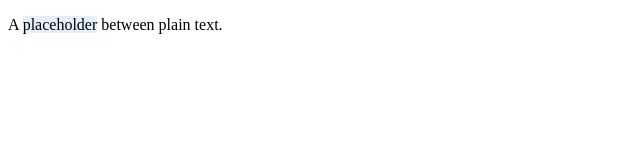
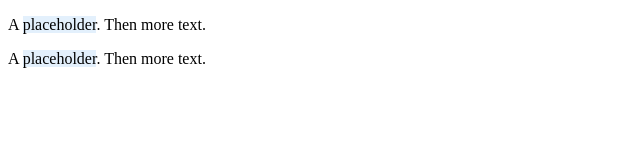
Before and after one commit to mediatis/pm975-repro, a website with bundled scripts: page demo/index.html in a window 1280 px wide. Shown: the whole page, without its empty margins (0-640 px from the left). Built offline with nearby package versions, Linux system fonts and the light colour scheme; what prosemirror-example-setup would draw is missing.

Commit message:
Extended Reproduction to reproduce placeholder problem with input moving to the end of the node after content editing.

```diff
--- a/demo/index.html
+++ b/demo/index.html
@@ -8,9 +8,10 @@
 <link rel=stylesheet href="placeholder.css">
 
 <div class="full"></div>
+<div class="full"></div>
 
 <div id=content style="display: none">
-<p>A <placeholder id="foo">placeholder</placeholder> between plain text.</p>
+<p>A <placeholder id="foo">placeholder</placeholder>. Then more text.</p>
 </div>
 
 <script src="../dist/bundle.js"></script>
--- a/package.json
+++ b/package.json
@@ -13,7 +13,8 @@
   "license": "ISC",
   "dependencies": {
     "prosemirror-example-setup": "^1.0.1",
-    "prosemirror-schema-basic": "^1.0.1"
+    "prosemirror-schema-basic": "^1.0.1",
+    "prosemirror-view": "^1.11.2"
   },
   "devDependencies": {
     "@babel/core": "^7.6.0",
--- a/src/index.js
+++ b/src/index.js
@@ -1,18 +1,24 @@
-import {Schema, DOMParser} from "prosemirror-model"
-import {EditorView} from "prosemirror-view"
-import {EditorState} from "prosemirror-state"
-import {schema} from "prosemirror-schema-basic"
-import {addListNodes} from "prosemirror-schema-list"
-import {exampleSetup} from "prosemirror-example-setup"
+import { Schema, DOMParser } from "prosemirror-model"
+import { EditorView } from "prosemirror-view"
+import { EditorState } from "prosemirror-state"
+import { schema } from "prosemirror-schema-basic"
+import { addListNodes } from "prosemirror-schema-list"
+import { exampleSetup } from "prosemirror-example-setup"
 
-import {placeholderMark, placeholderPlugin} from "./placeholder"
+import { placeholderMark, placeholderPlugin } from "./placeholder"
 
 const demoSchema = new Schema({
   nodes: addListNodes(schema.spec.nodes, "paragraph block*", "block"),
   marks: schema.spec.marks.addToStart('placeholder', placeholderMark)
 })
 
-let state = EditorState.create({doc: DOMParser.fromSchema(demoSchema).parse(document.querySelector("#content")),
-                                plugins: exampleSetup({schema: demoSchema}).concat(placeholderPlugin)})
+let state = EditorState.create({
+  doc: DOMParser.fromSchema(demoSchema).parse(document.querySelector("#content")),
+  plugins: exampleSetup({ schema: demoSchema }).concat(placeholderPlugin)
+})
 
-let view = window.view = new EditorView(document.querySelector(".full"), {state})
+
+let elements = document.querySelectorAll(".full");
+for (let i = 0; i < elements.length; i++) {
+  new EditorView(elements[i], { state });
+}
```
Also changed, not shown: 1 other file.
